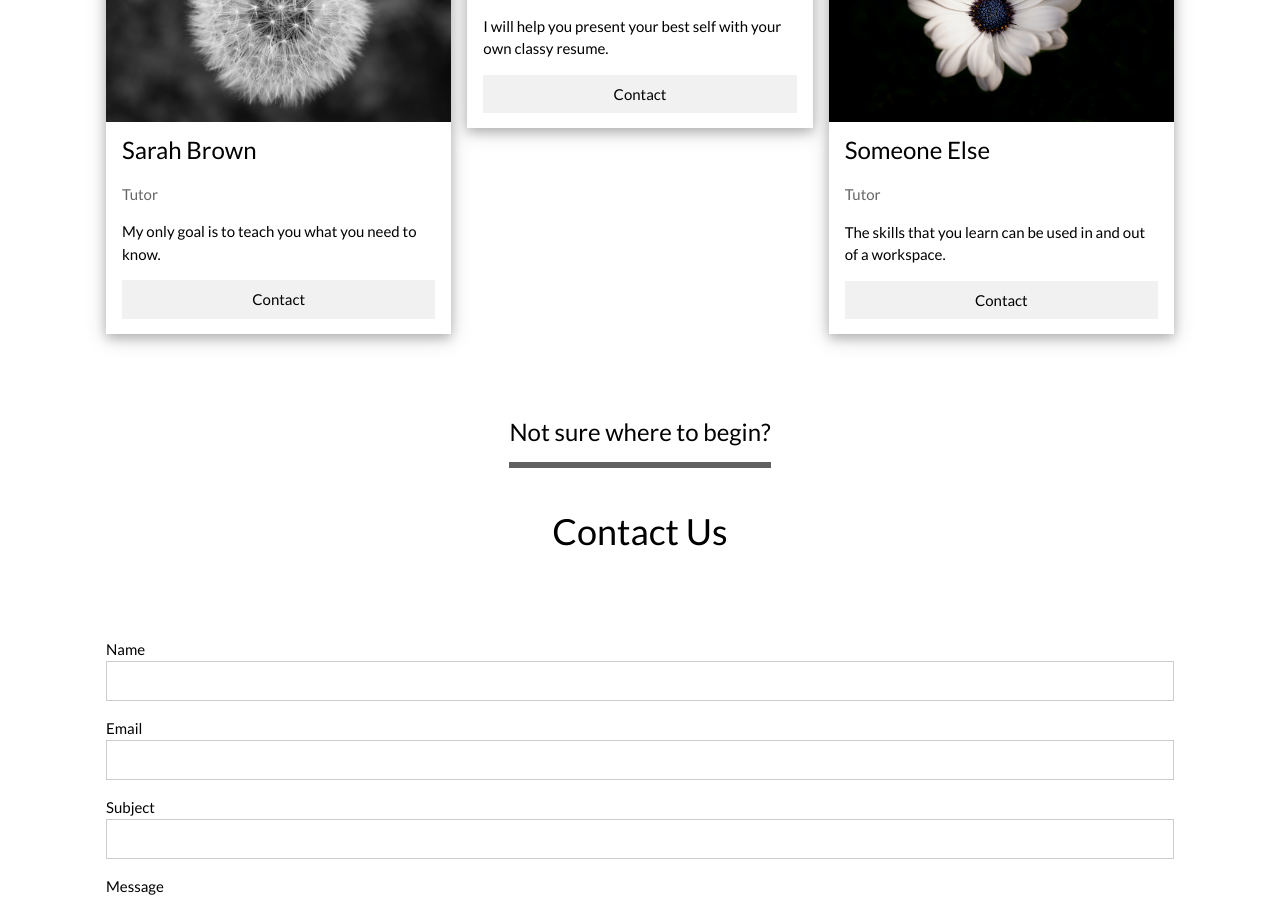
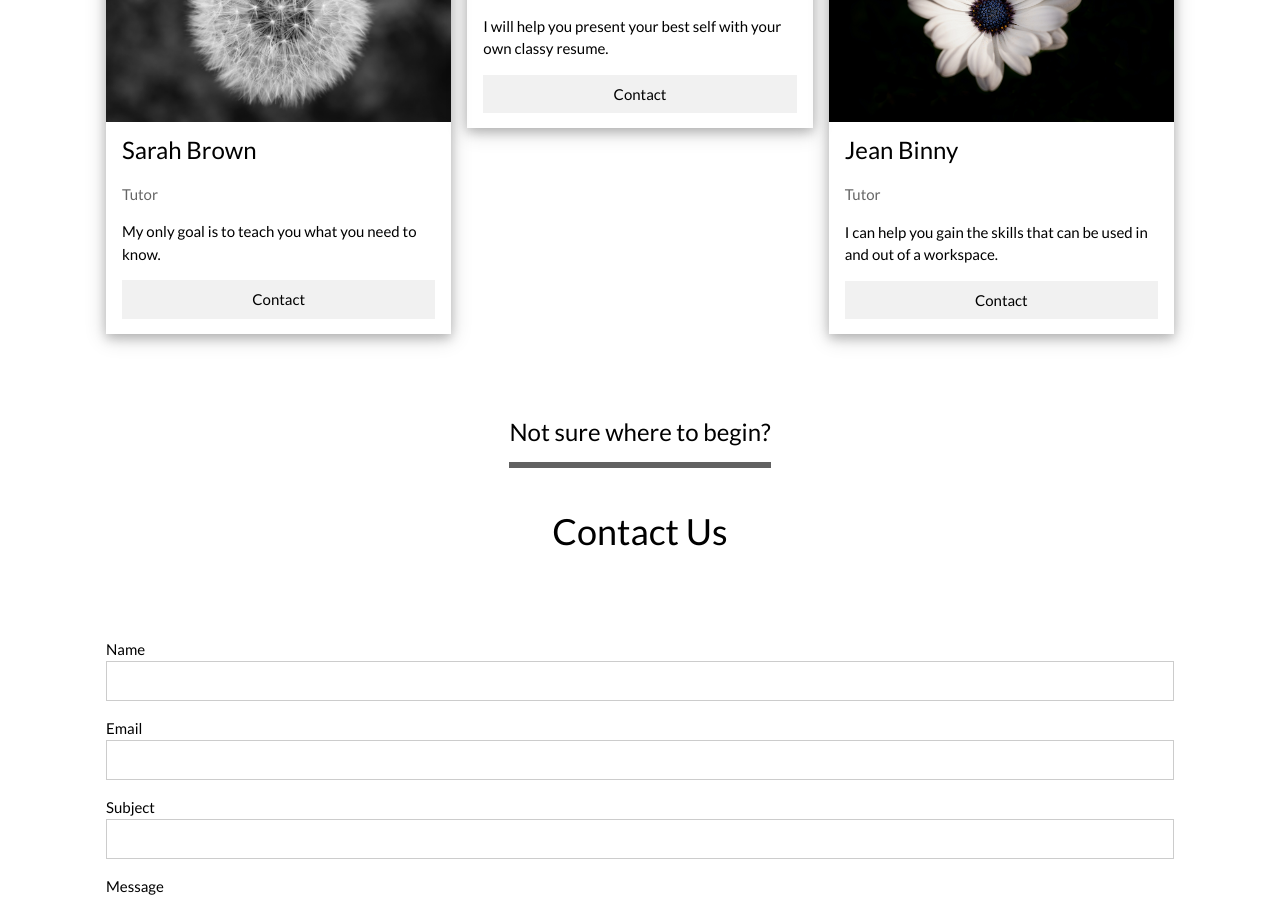
Before and after one commit to Serruhb/Serruhb.github.io, a plain HTML site: page worktoperform.html in a window 1280 px wide. Shown: the part 2140-3037 px from the top of the page. Drawn offline with nearby package versions, Linux system fonts and the light colour scheme.

Commit message:
Added more info to phanthropic page

```diff
--- a/worktoperform.html
+++ b/worktoperform.html
@@ -214,9 +214,9 @@
                 <div class="w3-card-4">
                     <img src="images/bawdaisey.jpg" alt="Jane" style="width:100%">
                     <div class="w3-container">
-                        <h3>Someone Else</h3>
+                        <h3>Jean Binny</h3>
                         <p class="w3-opacity">Tutor</p>
-                        <p>The skills that you learn can be used in and out of a workspace.</p>
+                        <p>I can help you gain the skills that can be used in and out of a workspace.</p>
                         <p><button class="w3-button w3-light-grey w3-block">Contact</button></p>
                     </div>
                 </div>
```
